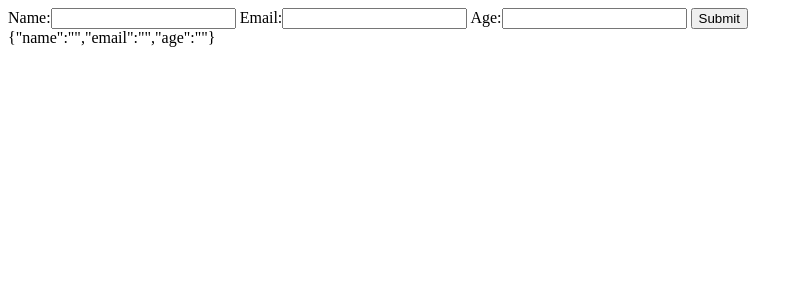
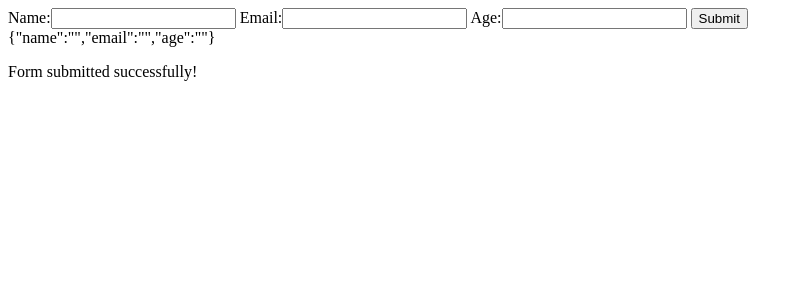
Before and after one commit to Siddhu288/fewdsample, a React (Vite) app in the folder reactlab/: page / in a window 1280 px wide. Shown: the top 300 px of the page, without its empty margins (0-803 px from the left). Built offline with nearby package versions, Linux system fonts and the light colour scheme.

Commit message:
FEAT: form line added

```diff
--- a/reactlab/src/Form.jsx
+++ b/reactlab/src/Form.jsx
@@ -19,7 +19,7 @@ function Form(){
             <label >Age:<input type="number" name="age" onChange={handleChange}/> </label>
             <button type="submit">Submit</button>
             <div>{JSON.stringify(formData)}</div>
-
+            {<p>Form submitted successfully!</p>}
         </form>
         </>
     )
```
